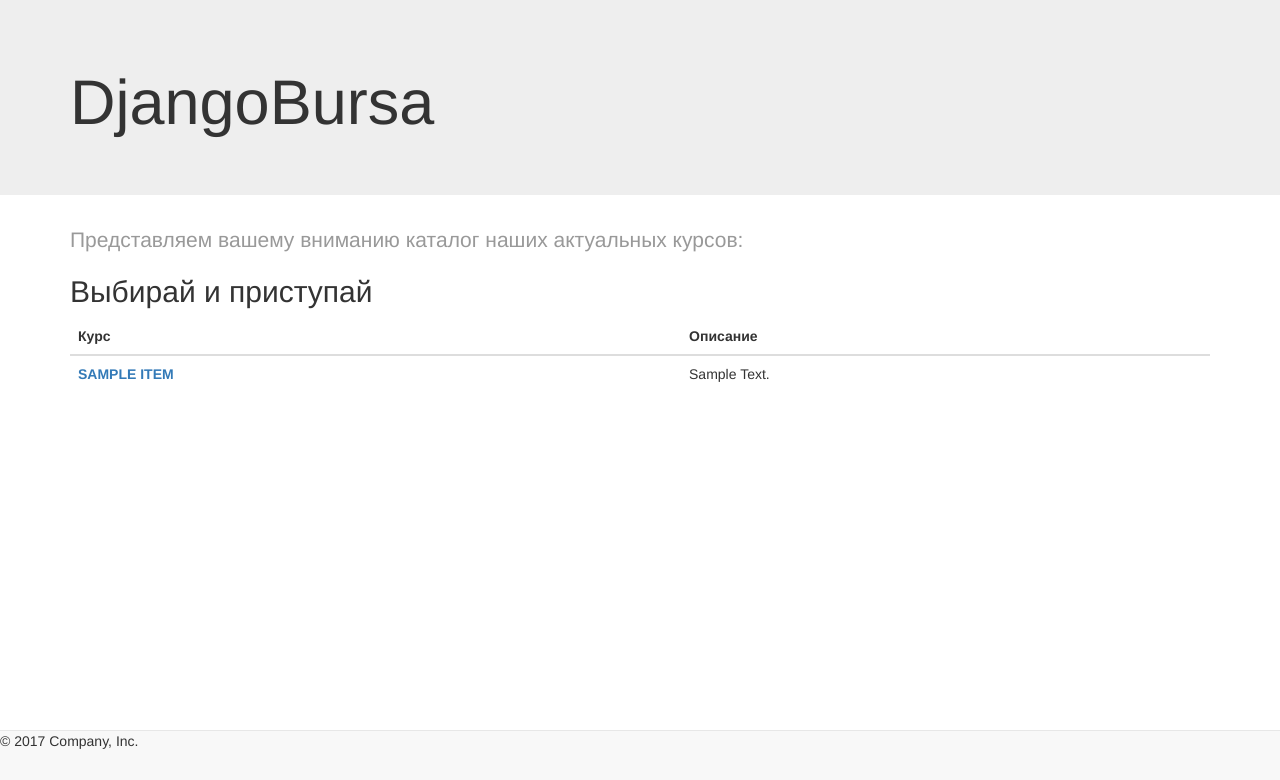
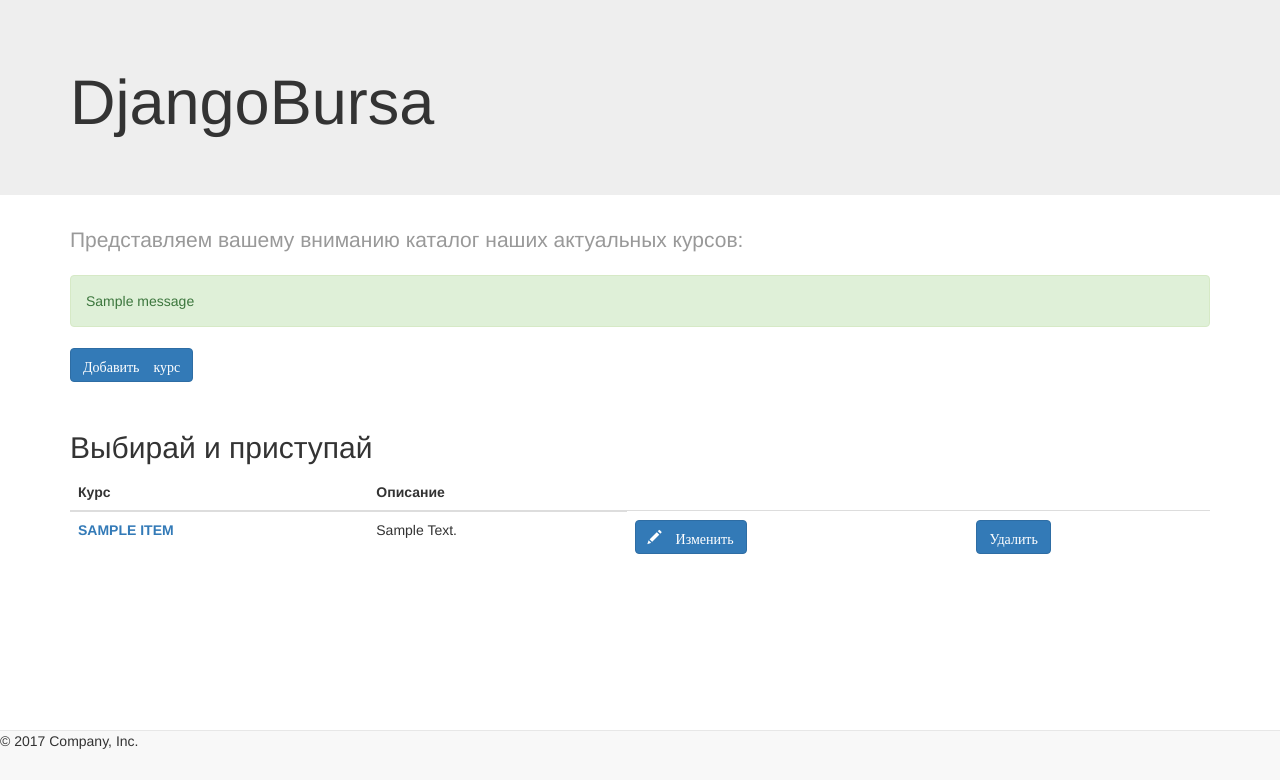
Before and after one commit to ooniversity/ooniversity_django_courses_07, a Django app: template templates/index.html in a window 1280 px wide. Shown: the part 20-800 px from the top of the page. Run offline with Django 3.2, Linux system fonts and the light colour scheme; the template is opened without the code that fills it: most values are stand-ins (such as "Sample title", 1, 10 or a date in 2020); one stand-in notice (Sample message) is shown; some libraries are stand-ins or nearby versions.

Commit message:
Add files via upload

```diff
--- a/templates/index.html
+++ b/templates/index.html
@@ -12,9 +12,21 @@
 
         <p class="lead blog-description">Представляем вашему вниманию каталог наших актуальных курсов:</p>
 
+	{% if messages %}
+                    <div class="alert alert-success" role="alert">
+			     {% for message in messages %}
+			     {{ message }}
+			     {% endfor %}
+                    </div>
+	{% endif %}
+
+	<p><a class="btn btn-primary glyphicon"
+                 href="{% url 'courses:add' %}" role="button"> Добавить курс</a></p><br />
 
             {% if course_list.count %}
 			<h2>Выбирай и приступай</h2>
+
+
             <table class="table table-hover">
 			  <thead>
 			    <tr>
@@ -28,12 +40,16 @@
                 <tr>
                     <th><a href="{% url 'courses:detail' item.id %}">{{ item.name|upper }}</a></th>
                     <td>{{ item.short_description|title }}</td>
+		    <td><a class="btn btn-primary glyphicon glyphicon-pencil"
+                             href="{% url 'courses:edit' item.id %}" role="button"> Изменить</a></td>
+		    <td><a class="btn btn-primary glyphicon"
+                             href="{% url 'courses:remove' item.id %}" role="button"> Удалить</a></td>
                 </tr>
                 {% endfor %}
               </tbody>
 			</table>
             {% endif %}
 
-     <div
+<div>
 
 {% endblock content %}
```
